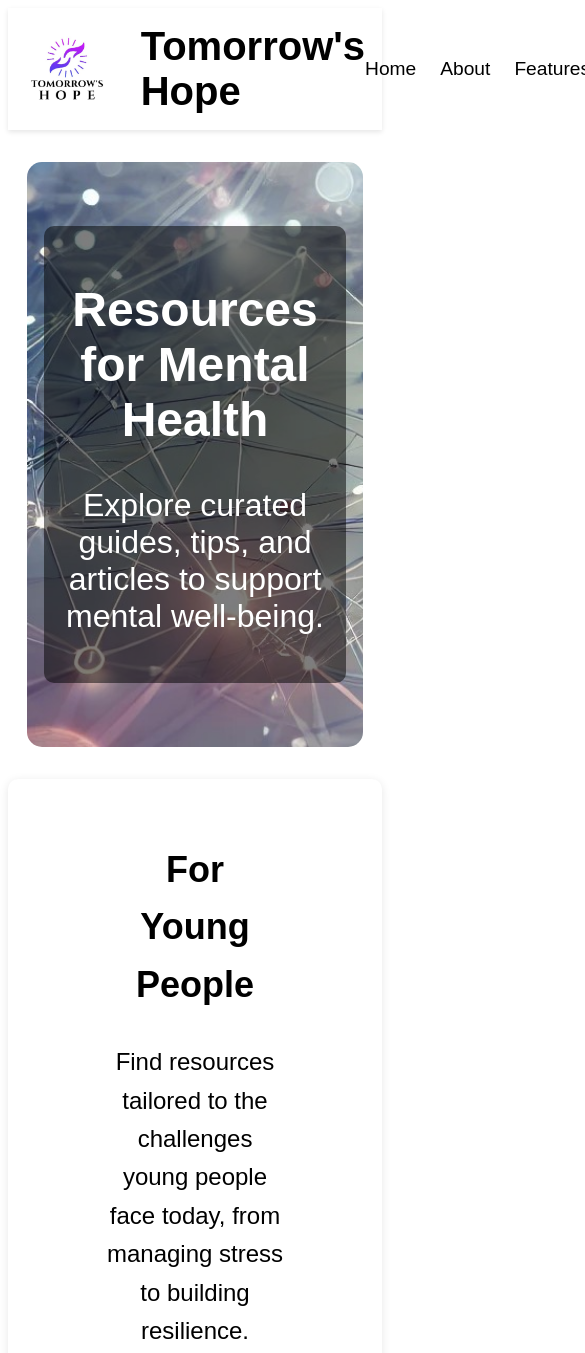
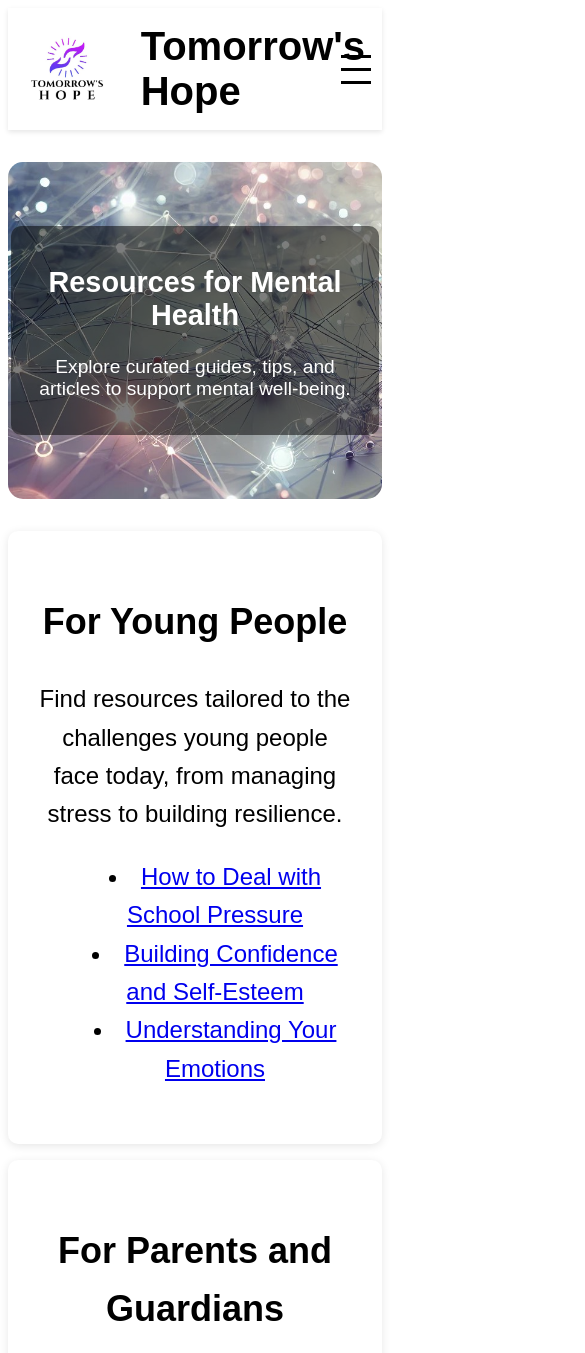
Before and after one commit to kk0-maker/Tomorrow-s-Hope-Aus, a plain HTML site: page resources.html in a window 390 px wide. Shown: the top 1353 px of the page, 585 px wide, since content can reach past the window. Drawn offline with Linux system fonts and the light colour scheme.

Commit message:
Update resources.html
Include Mobile Version

```diff
--- a/resources.html
+++ b/resources.html
@@ -137,7 +137,82 @@
         .social-links img:hover {
             transform: scale(1.2);
         }
+
+		.menu-toggle {
+            display: none;
+            flex-direction: column;
+            cursor: pointer;
+			position: absolute;
+			right: 5%;
+			top: center;
+        }
+
+        .menu-toggle div {
+            width: 30px;
+            height: 3px;
+            background-color: #000;
+            margin: 5px 0;
+        }
+
+		@media (max-width: 768px) {
+			.head-container {
+				flex-direction: column;
+				justify-content: space-between;
+			}
+
+			.nav-links {
+				display: none;
+                flex-direction: column;
+                align-items: flex-end;
+				position: absolute;
+                top: 100px;
+				right: 5%;
+				background: white;
+				box-shadow: 0 4px 6px rgba(0, 0, 0, 0.1);
+				padding: 1rem;
+				width: 10rem;
+				z-index: 1000;
+			}
+
+			.nav-links.active {
+				display: flex;
+			}
+
+			.menu-toggle {
+				display: flex;
+				z-index: 1100;
+			}
+
+			.hero-box {
+				width: 100%;
+			}
+
+			.hero-text-overlay {
+				font-size: 1.2rem;
+				width: 90%;
+			}
+
+			.text-block {
+            flex: 1;
+            text-align: center;
+            line-height: 1.6;
+            font-size: 1.5rem;
+			margin: auto 0.6rem;
+			list-style-position: inside;
+			}
+		}
 	</style>
+
+	 <script>
+        document.addEventListener("DOMContentLoaded", function() {
+            const menuToggle = document.querySelector(".menu-toggle");
+            const navLinks = document.querySelector(".nav-links");
+
+            menuToggle.addEventListener("click", function() {
+                navLinks.classList.toggle("active");
+            });
+        });
+    </script>
     <link rel="icon" href="favicon.png" type="image/png">
 </head>
 <body>
@@ -146,6 +221,11 @@
 		<div class="logo-container">
 			<img src="Logo-01.jpg" alt="Tomorrow's Hope Logo">
 			<a href="index.html" class="logo-text">Tomorrow's Hope</a>
+		</div>
+		<div class="menu-toggle">
+			<div></div>
+			<div></div>
+			<div></div>
 		</div>
         <ul class="nav-links">
                 <li><a href="index.html">Home</a></li>
```
